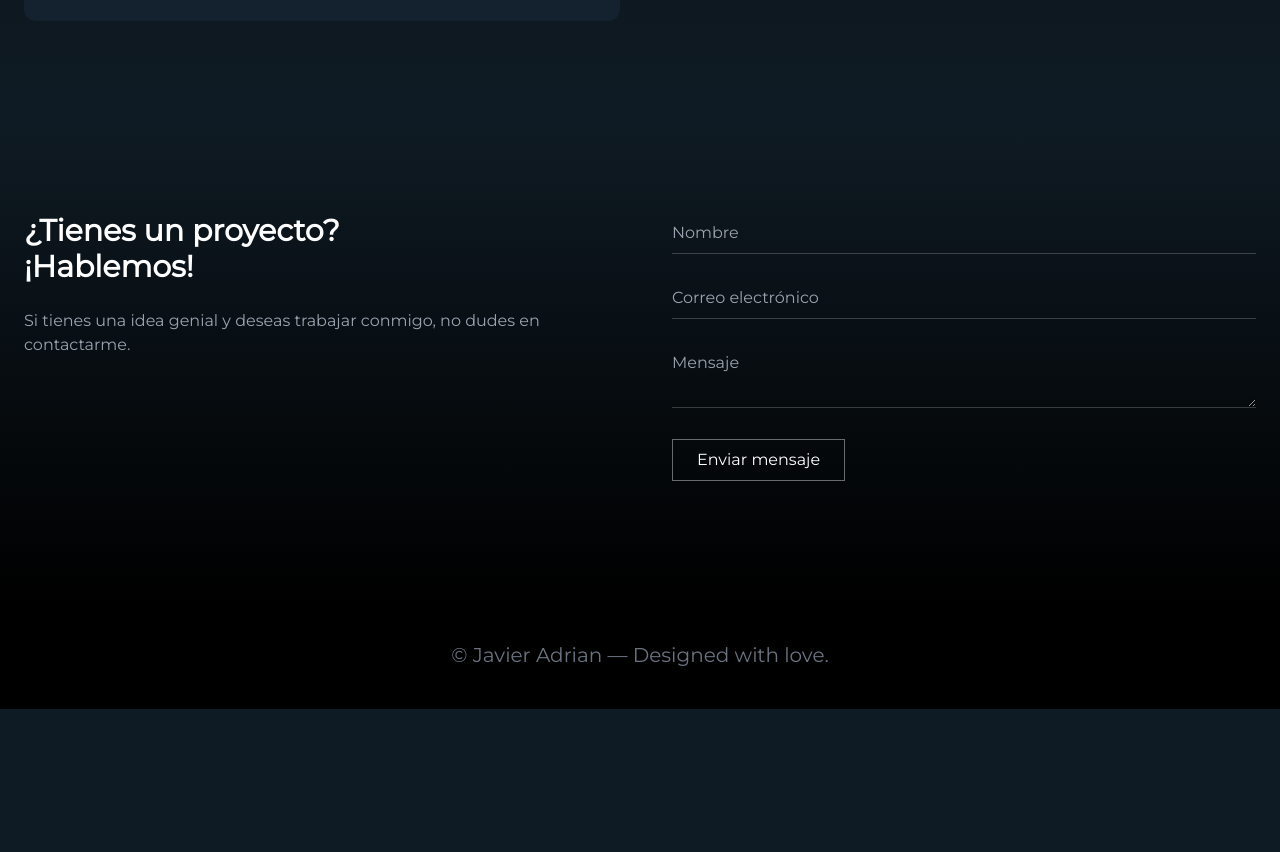
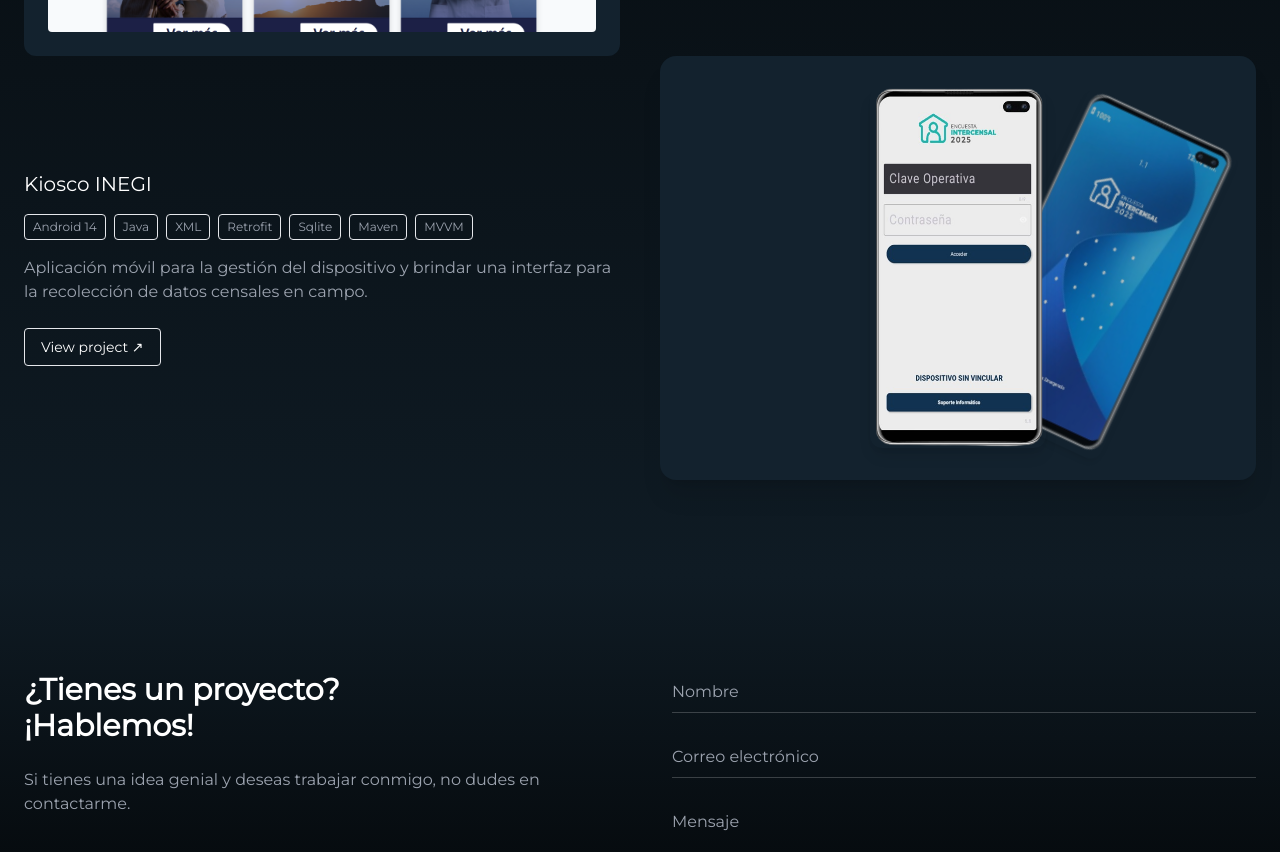
Before and after one commit to JavierAdrianMunoz/JavierAdrianMunoz.github.io, a plain HTML site: page index.html in a window 1280 px wide. Shown: the part 1893-2745 px from the top of the page. Before the commit the page ends 2602 px from the top, so only its background shows below. Drawn offline with nearby package versions, Linux system fonts and the light colour scheme.

Commit message:
added images and proyects

```diff
--- a/index.html
+++ b/index.html
@@ -65,17 +65,17 @@
     <!-- Text -->
     <div data-aos="fade-right">
       <p class="text-primary mb-2">Hola.</p>
-      <h1 class="text-4xl lg:text-5xl font-bold mb-6 leading-tight">
+      <h1 class="text-xl  md:text-5xl font-bold mb-6 leading-tight">
         Soy Adrian <br>
         <span class="text-primary">Software Developer</span>
       </h1>
 
       <div class="flex gap-4 mb-10">
-        <a class="px-6 py-3 bg-primary text-dark rounded
+        <a href="#contact" class="md:px-6 px-2 md:py-3 py-1  bg-primary text-dark rounded
                   hover:-translate-y-1 hover:opacity-90 transition-all duration-300">
           Tienes un proyecto?
         </a>
-        <a class="px-6 py-3 border border-white/20 rounded
+        <a href="#projects" class="md:px-6 px-2 md:py-3 py-1 border border-white/20 rounded
                   hover:border-primary hover:-translate-y-1 transition-all duration-300">
           Mi trabajo
         </a>
@@ -104,7 +104,7 @@
     <!-- Image -->
     <div class="relative flex justify-center" data-aos="fade-left">
       <div class="absolute w-72 h-72 rounded-full border-[14px] border-primary opacity-40"></div>
-      <img src="src/images/pr.png"
+      <img src="images/pr.png"
            class="relative w-64 rounded-xl shadow-xl">
     </div>
 
@@ -112,7 +112,7 @@
 </section>
 
 <!-- ================= SERVICES + ABOUT ================= -->
-<section id="about" class="py-24 bg-gradient-to-b from-dark to-black">
+<section id="about" class=" py-12 md:py-24 bg-gradient-to-b from-dark to-black">
   <div class="max-w-7xl mx-auto px-6 grid grid-cols-1 lg:grid-cols-2 gap-16">
 
     <!-- Services -->
@@ -149,10 +149,7 @@
       </p>
 
       <div class="grid grid-cols-3 gap-6">
-        <div data-aos="zoom-in">
-          <p class="text-2xl font-bold text-primary">120+</p>
-          <p class="text-sm text-gray-400">Completed projects</p>
-        </div>
+
         <div data-aos="zoom-in" data-aos-delay="100">
           <p class="text-2xl font-bold text-primary">95%</p>
           <p class="text-sm text-gray-400">Client satisfaction</p>
@@ -168,7 +165,7 @@
 </section>
 
 <!-- ================= PROJECTS ================= -->
-<section id="projects" class="py-24 bg-gradient-to-t from-dark to-black">
+<section id="projects" class="md:py-24 py-12 bg-gradient-to-t from-dark to-black">
   <div class="max-w-7xl mx-auto px-6">
     <h2 class="text-3xl font-semibold mb-16 text-center" data-aos="fade-up">Proyectos</h2>
 
@@ -178,7 +175,7 @@
            data-aos="fade-up">
         <div>
           <h3 class="text-xl font-medium mb-4">Simulador de credito por tu automovil</h3>
-          <div class="flex gap-2 mb-4 text-xs text-gray-400">
+          <div class="flex flex-wrap gap-2 mb-4 text-xs text-gray-400">
             <span class="border px-2 py-1 rounded">HTML</span>
             <span class="border px-2 py-1 rounded">CSS</span>
             <span class="border px-2 py-1 rounded">Javascript</span>
@@ -201,7 +198,7 @@
         <div class="bg-card p-6 rounded-xl font-mono text-sm text-green-400
                     hover:-translate-y-2 transition"
              data-aos="fade-left">
-          <img class="h-[350px] w-full object-cover" src="src/images/SpinGo_Simulador.png" alt="SpinGo_Simulador">
+          <img class="md:h-[350px] h-[250px] w-full object-cover rounded hover:scale-105" src="images/SpinGo_Simulador.png" alt="SpinGo_Simulador">
         </div>
       </div>
 
@@ -215,7 +212,7 @@
           <h3 class="text-xl font-medium mb-4">
             Finverr Seguros
             </h3>
-          <div class="flex gap-2 mb-4 text-xs text-gray-400">
+          <div class="flex flex-wrap gap-2 mb-4 text-xs text-gray-400">
             <span class="border px-2 py-1 rounded">Laravel</span>
             <span class="border px-2 py-1 rounded">PHP</span>
             <span class="border px-2 py-1 rounded">MySQL</span>
@@ -241,8 +238,67 @@
         <div class="bg-card p-6 rounded-xl font-mono text-sm text-green-400
                     hover:-translate-y-2 transition"
              data-aos="fade-right">
-          <img class="h-[350px] w-full object-cover" src="src/images/FinverrSeguros.png" alt="FinverrSeguros">
+          <img class="md:h-[350px] h-[250px] w-full object-cover rounded" src="images/FinverrSeguros.png" alt="FinverrSeguros">
         </div>
+      </div>
+
+    </div>
+
+    <div class="space-y-20 pt-10 md:pt-0">
+
+      <div class="grid grid-cols-1 lg:grid-cols-2 gap-10 items-center"
+           data-aos="fade-up">
+        <div class="">
+          <h3 class="text-xl font-medium mb-4">
+            Kiosco INEGI
+            </h3>
+          <div class="flex flex-wrap gap-2 mb-4 text-xs text-gray-400">
+            <span class="border px-2 py-1 rounded">Android 14</span>
+            <span class="border px-2 py-1 rounded">Java</span>
+            <span class="border px-2 py-1 rounded">XML</span>
+            <span class="border px-2 py-1 rounded">Retrofit</span>
+            <span class="border px-2 py-1 rounded">Sqlite</span>
+            <span class="border px-2 py-1 rounded">Maven</span>
+            <span class="border px-2 py-1 rounded">MVVM</span>
+          </div>
+          <p class="text-gray-400 mb-6">
+            Aplicación móvil para la gestión del dispositivo y brindar una interfaz para la recolección de datos censales en campo.
+          </p>
+          <div class="flex gap-4">
+<!--             <a class="px-4 py-2 bg-primary text-dark rounded text-sm
+                      hover:-translate-y-1 transition">
+              View Github
+            </a> -->
+            <a class="px-4 py-2 border rounded text-sm hover:border-primary transition" hreflang="es" href="https://finverrseguros.com/" target="_blank">
+              View project ↗
+            </a>
+          </div>
+        </div>
+
+      <div
+        class="relative bg-card flex items-center justify-center gap-6 p-8 rounded-2xl
+              shadow-xl hover:shadow-2xl transition-all duration-500
+              hover:-translate-y-2"
+        data-aos="fade-right"
+      >
+        <!-- Imagen principal -->
+        <img
+          class="md:h-[360px] h-[260px] w-auto object-contain rounded-xl
+                shadow-lg z-20"
+          src="images/kiosco_login.png"
+          alt="Finverr Seguros"
+        >
+
+        <!-- Imagen secundaria (fondo / efecto mockup) -->
+        <img
+          class="md:h-[340px] h-[240px] w-auto object-contain rounded-xl
+                absolute right-20 top-12 rotate-[25deg] opacity-70
+                shadow-md blur-[0.3px]"
+          src="images/kiosco_patron.png"
+          alt="Finverr Seguros"
+        >
+      </div>
+
       </div>
 
     </div>
@@ -251,11 +307,11 @@
 </section>
 
 <!-- ================= CONTACT ================= -->
-<section id="contact" class="py-24  bg-gradient-to-b from-dark to-black" data-aos="fade-up">
+<section id="contact" class="md:py-24 py-12 bg-gradient-to-b from-dark to-black" data-aos="fade-up">
   <div class="max-w-7xl mx-auto px-6 grid grid-cols-1 lg:grid-cols-2 gap-16">
 
     <div>
-      <h2 class="text-3xl font-semibold mb-6">
+      <h2 class="text-xl md:text-3xl font-semibold mb-6">
         ¿Tienes un proyecto?<br>¡Hablemos!
       </h2>
       <p class="text-gray-400 mb-6">
```
Also changed, not shown: images/kiosco_login.png (added), images/kiosco_patron.png (added).
